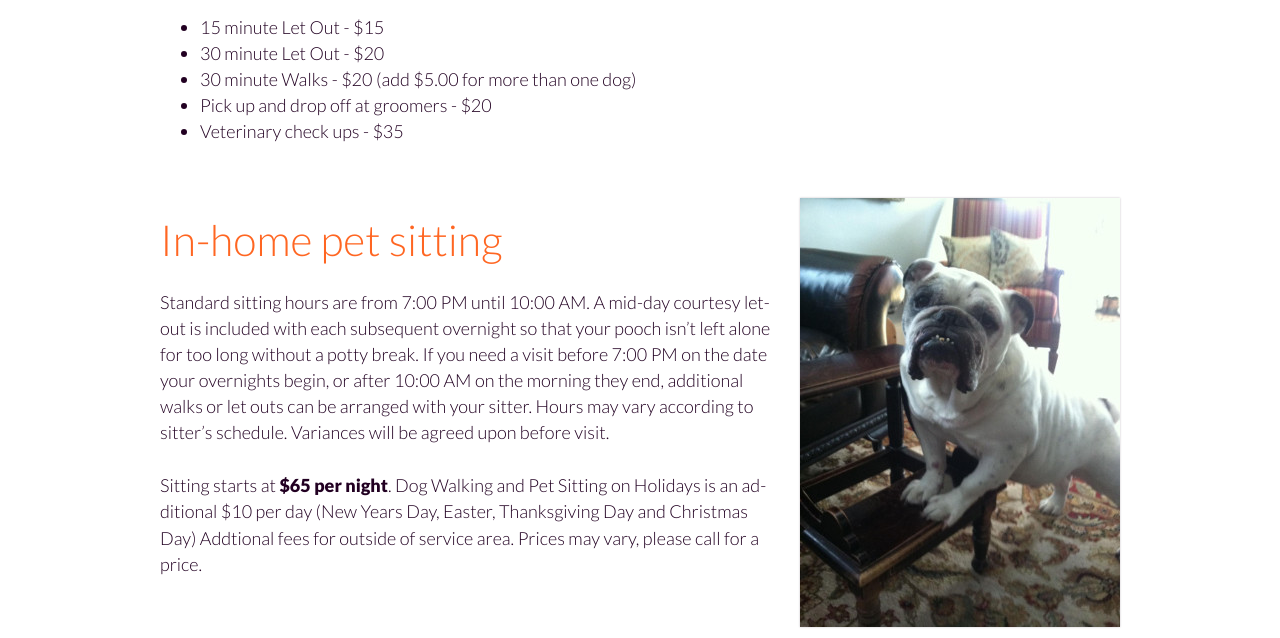
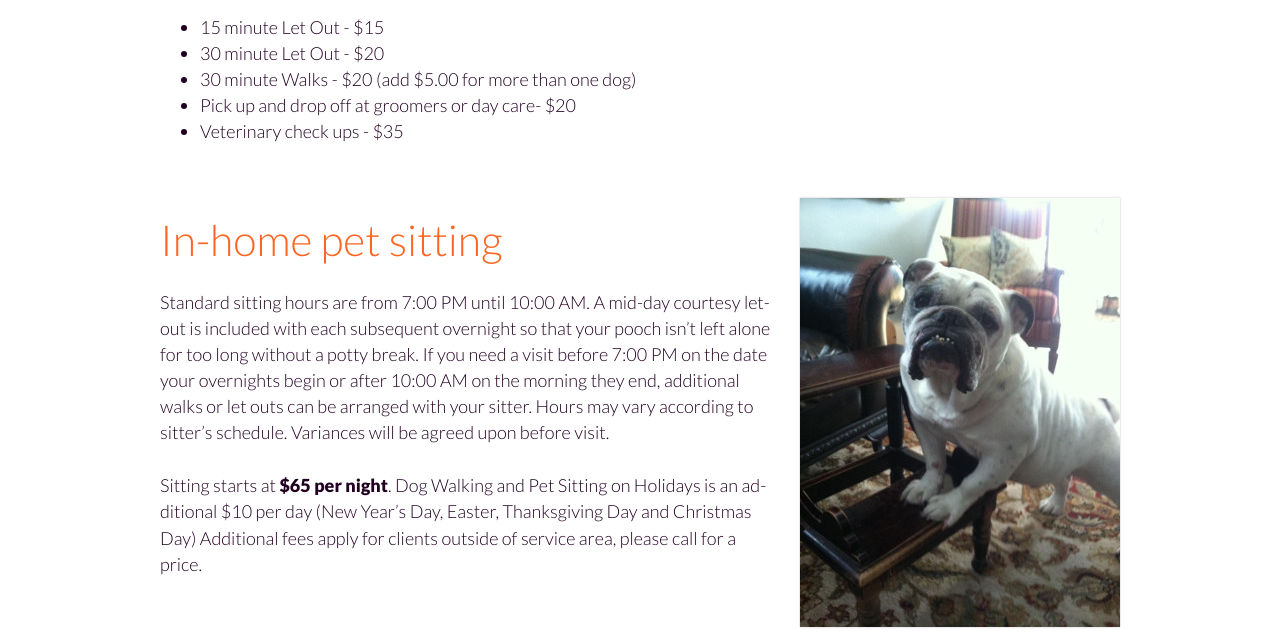
Before and after one commit to fidodogtraining/fidodogtraining.github.io, a Jekyll site: the page built from _autopages/walking.md, in a window 1280 px wide. Shown: the part 805-1443 px from the top of the page. Built offline with Jekyll 4.4.1, drawn with Linux system fonts in a browser that asks for light colours; Markdown is read by kramdown in place of the engine named in the settings.

Commit message:
Update walking.md

```diff
--- a/_autopages/walking.md
+++ b/_autopages/walking.md
@@ -23,7 +23,7 @@ Royal Oak, and Huntington Woods.
   * 15 minute Let Out - $15
   * 30 minute Let Out - $20
   * 30 minute Walks - $20 (add $5.00 for more than one dog)
-  * Pick up and drop off at groomers - $20
+  * Pick up and drop off at groomers or day care- $20
   * Veterinary check ups - $35
 
 <img class="right" src="/images/sitting.jpg" alt="" />
@@ -32,13 +32,13 @@ Royal Oak, and Huntington Woods.
 Standard sitting hours are from 7:00 PM until 10:00 AM. A mid-day courtesy
 let-out is included with each subsequent overnight so that your pooch
 isn't left alone for too long without a potty break. If you need a visit
-before 7:00 PM on the date your overnights begin, or after 10:00 AM on the
+before 7:00 PM on the date your overnights begin or after 10:00 AM on the
 morning they end, additional walks or let outs can be arranged with
 your sitter. Hours may vary according to sitter's schedule.
 Variances will be agreed upon before visit.
 
 Sitting starts at **$65 per night**. Dog Walking and Pet Sitting on Holidays is an
-additional $10 per day (New Years Day, Easter, Thanksgiving Day and Christmas Day)
-Addtional fees for outside of service area. Prices may vary, please call for a price.
+additional $10 per day (New Year's Day, Easter, Thanksgiving Day and Christmas Day)
+Additional fees apply for clients outside of service area, please call for a price.
 
 <aside class="clear">Happy Dog Walking Services is a service of Fido Personal Dog Training, LLC.</aside>
```
